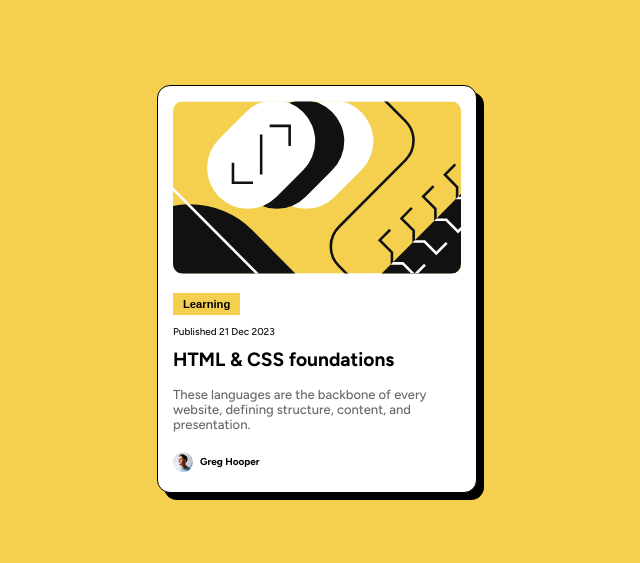
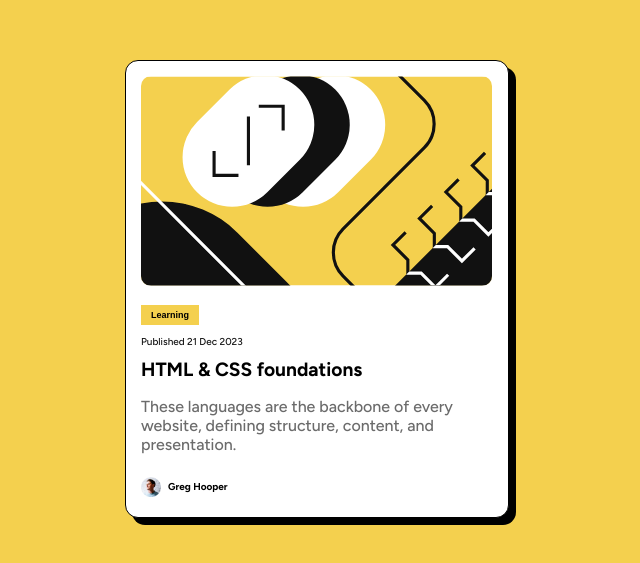
Before and after one commit to rawatdinesh10/Blog-preview-card, a plain HTML site: page index.html in a window 1280 px wide. Shown: the part 119-682 px from the top of the page, without its empty margins (323-963 px from the left). Drawn offline with Linux system fonts and the light colour scheme.

Commit message:
update commit

```diff
--- a/index.html
+++ b/index.html
@@ -5,7 +5,6 @@
     <meta name="viewport" content="width=device-width, initial-scale=1.0"> <!-- displays site properly based on user's device -->
     <link rel="stylesheet" href="styles.css">
     <link rel="icon" type="image/png" sizes="32x32" href="./assets/images/favicon-32x32.png">
-
     <title>Frontend Mentor | Blog preview card</title>
   </head>
   <body>
@@ -14,7 +13,7 @@
         <img class="im1" src="assets/images/illustration-article.svg" alt="Blog-illustration image">
         <button>Learning</button>
         <p class="pub">Published 21 Dec 2023</p>
-      <h2>HTML & CSS foundations</h2>
+        <h1>HTML & CSS foundations</h1>
         <p class="lang" >These languages are the backbone of every website, defining structure, content, and presentation.</p>
         <div class="greg">
           <img class="im2" src="assets/images/image-avatar.webp" alt="avatar image">
--- a/styles.css
+++ b/styles.css
@@ -29,9 +29,10 @@ body {
 .container-box {
     border: 1px solid black;
     border-radius: 13px;
-    max-width:20rem;
+    max-width: 24rem;
     background-color: hsl(0, 0%, 100%);
     box-shadow: 7px 7px;
+
 
 }
 
@@ -41,11 +42,8 @@ body {
 .im1 {
     margin-top: 15px;
     border-radius: 10px;
-    width: 90.50%;
+    width: 92%;
     margin-left: 15px;
-    /* margin-left: 15px; */
-    /* margin-right: 15px; */
-
 }
 
 
@@ -56,7 +54,7 @@ body {
         font-weight: bold;
         border-style: none;
         padding: 5px 10px;
-        font-size: 0.7rem;
+        font-size: 9px;
         margin-top: 15px;
         margin-left: 15px;
         text-align: center;
@@ -74,20 +72,20 @@ body {
 
 
 
-    h2 {
+    h1 {
         font-size: 1.20rem;
         margin-left: 15px;
         margin-top: 5px;
     }
 
 
-    h2:hover {
+    h1:hover {
         color: hsl(47, 88%, 63%);
     }
 
 
     .lang {
-        font-size: 13px;
+        font-size: 16px;
         margin-left: 15px;
         color: hsl(0, 0%, 42%);
     }
@@ -127,5 +125,5 @@ body {
 
 
 
-.attribution { font-size: 11px; text-align: center; margin-top: 50px; }
+.attribution { font-size: 11px; text-align: center; }
 .attribution a { color: hsl(228, 45%, 44%); }
```
Lines whose indentation alone changed are shown as unchanged.
